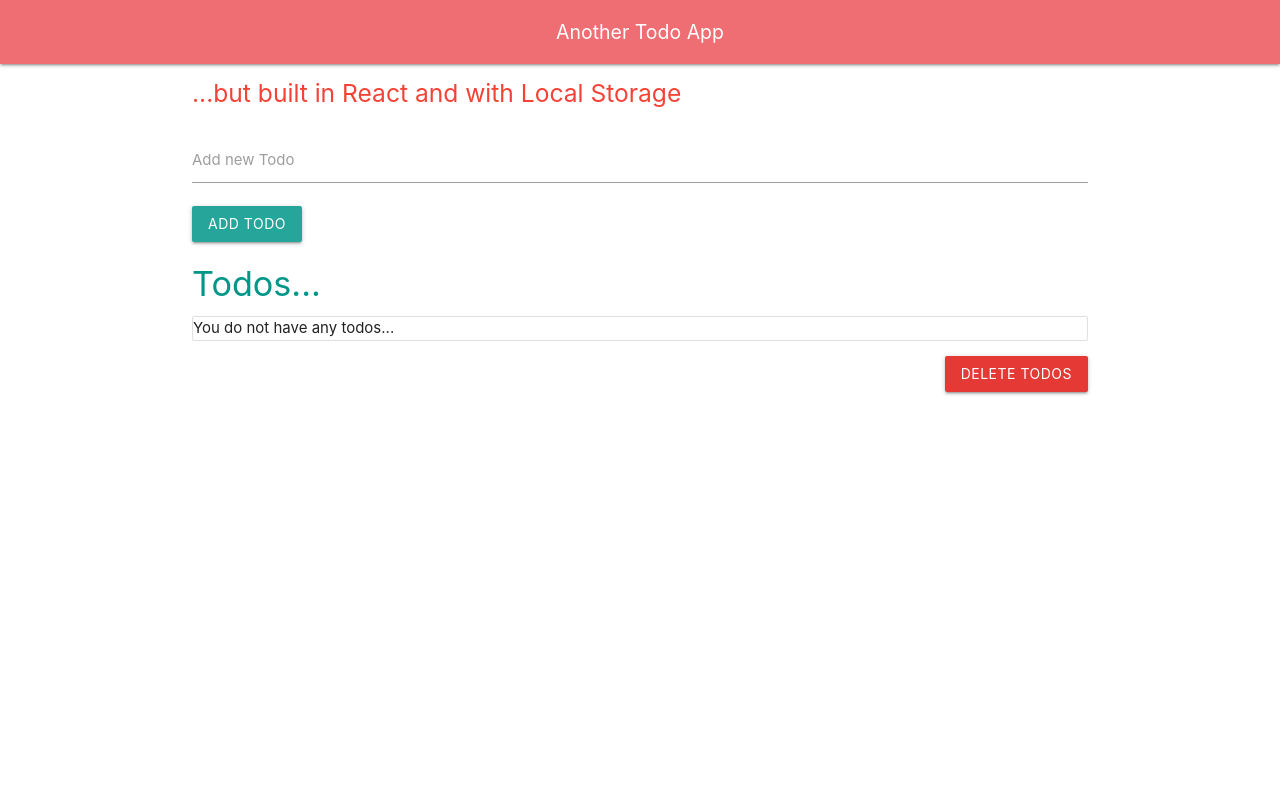
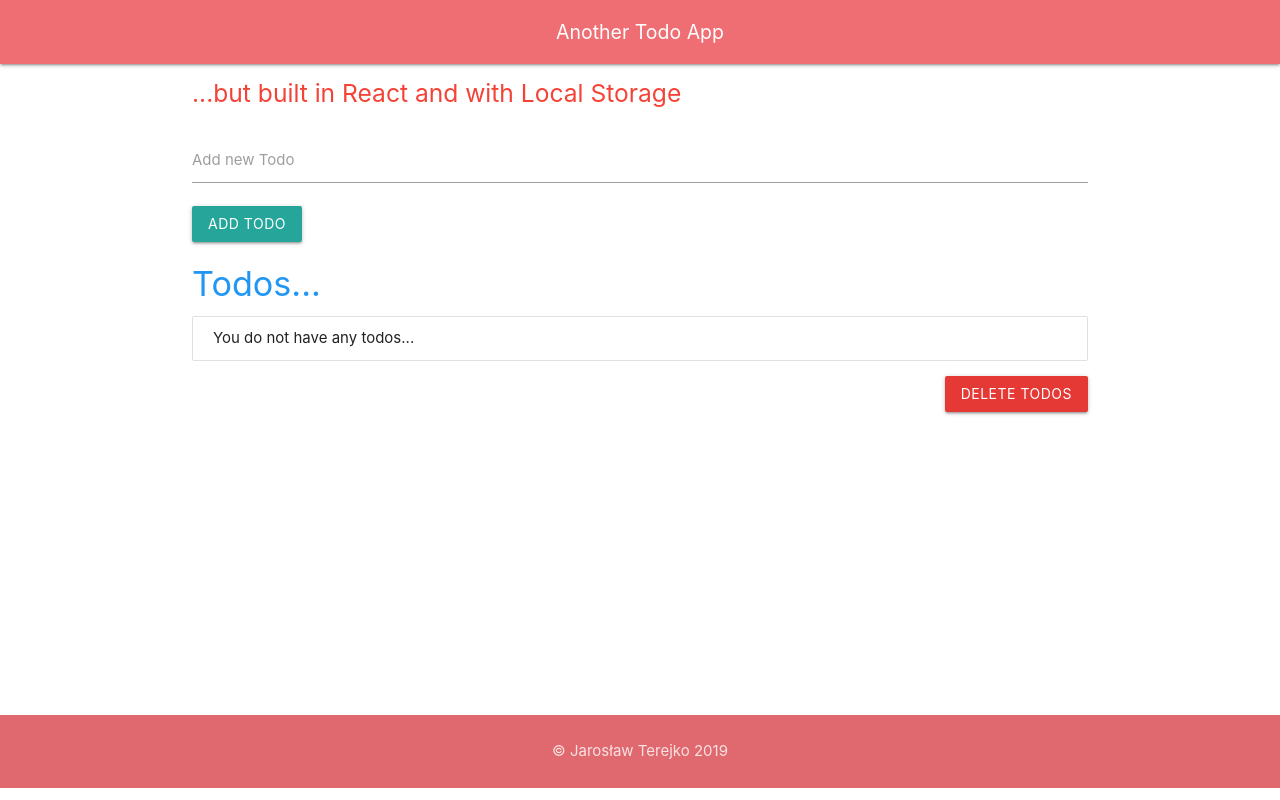
Before and after one commit to jarekTerejko/react-todoapp, a React (Create React App) app: page / in a window 1280 px wide. Shown: the top 800 px of the page. Built offline with nearby package versions, Linux system fonts and the light colour scheme.

Commit message:
fixed css

```diff
--- a/src/Todos.js
+++ b/src/Todos.js
@@ -87,7 +87,7 @@ class Todos extends Component {
         );
       })
     ) : (
-      <li>You do not have any todos...</li>
+      <li className="collection-item">You do not have any todos...</li>
     );
 
     return (
@@ -95,7 +95,7 @@ class Todos extends Component {
         <div className="row">
           <div className="container">
             <AddTodo addTodo={this.addTodo} />
-            <h4 className="teal-text">Todos...</h4>
+            <h4 className="blue-text">Todos...</h4>
             <ul className="collection">{todos}</ul>
             <DeleteTodos deleteTodos={this.deleteTodos} />
           </div>
--- a/src/index.css
+++ b/src/index.css
@@ -28,6 +28,6 @@ nav .brand-logo {
 }
 
 main {
-  /* min-height: calc(100vh - 406px); */
-  min-height: 100vh;
+  min-height: calc(100vh - 222px);
+  /* min-height: 100vh; */
 }
```
